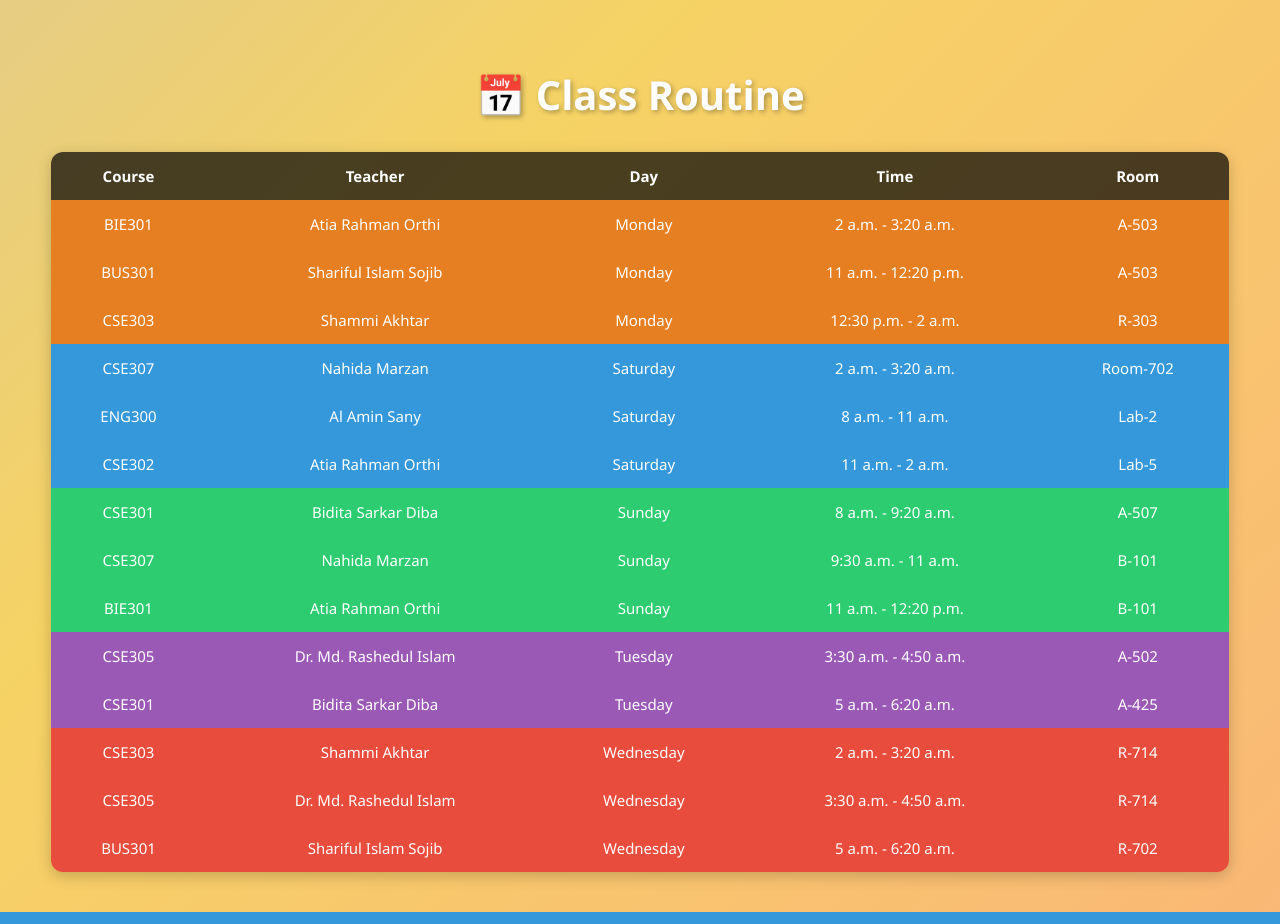
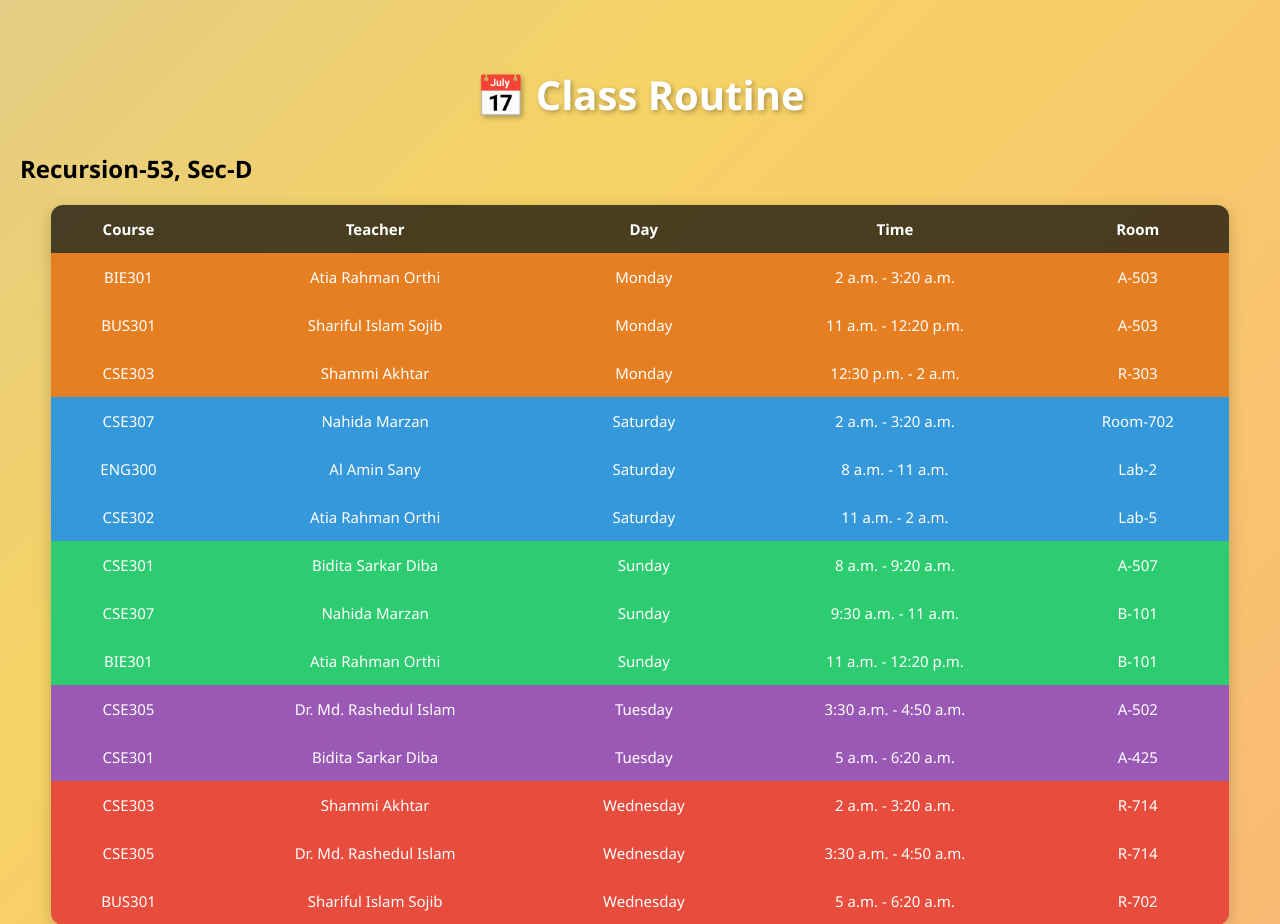
Before and after one commit to Tamim480-hub/UAP-SIS, a Django app: page /routine/ in a window 1280 px wide. Shown: the top 924 px of the page. Run offline with Django 5.2, Linux system fonts and the light colour scheme; data comes from the database, SQL or seed files in the repository.

Commit message:
Update routine.html

```diff
--- a/templates/student/routine.html
+++ b/templates/student/routine.html
@@ -77,6 +77,7 @@
 </head>
 <body>
     <h1>📅 Class Routine</h1>
+    <h2> Recursion-53, Sec-D</h2>
     <table class="routine-table">
         <thead>
             <tr>
```
